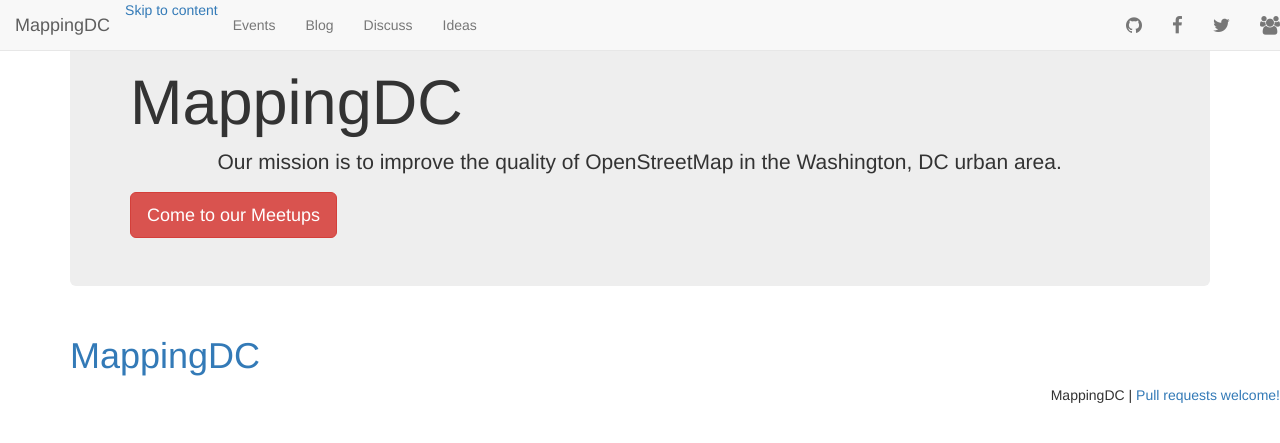
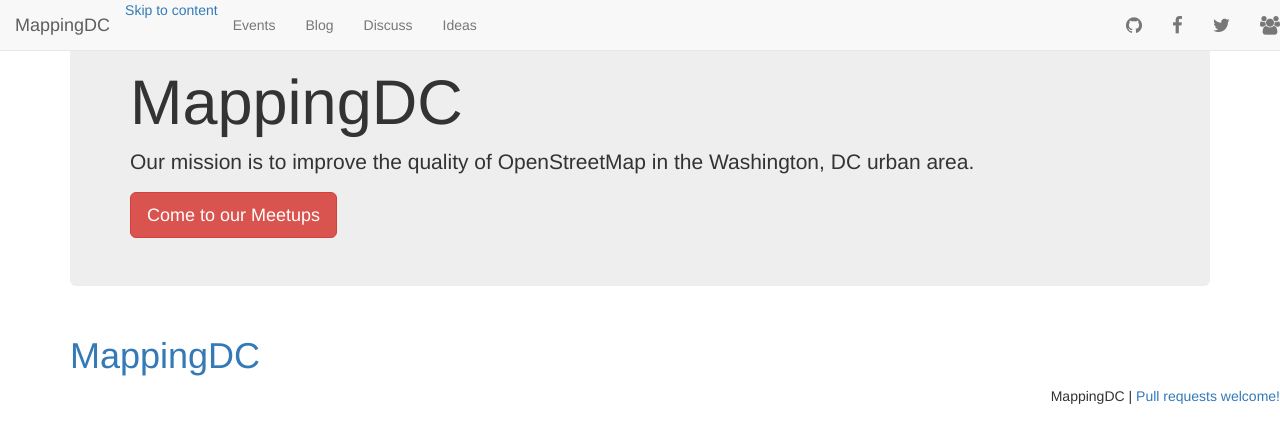
Before and after one commit to mappingdc/website, a Jekyll site: the page htdocs/index.html, which Jekyll copies as it is, in a window 1280 px wide. Shown: the top 443 px of the page. Built offline with Jekyll 4.4.1, drawn with Linux system fonts in a browser that asks for light colours; nearby versions of some CDN libraries; comment, search, counter and statistics services are not loaded.

Commit message:
* Header stuff

```diff
--- a/_includes/header.html
+++ b/_includes/header.html
@@ -35,15 +35,15 @@
 	<div class="mdc-container">
 		<div class="mdc-hero">
 			<h1>MappingDC</h1>
-			<p class="">
+			<p>
 Our mission is to improve the quality of OpenStreetMap in the Washington, DC urban area.
 			</p>
 <!--
-<a class="btn btn-success btn-lg" href="/projects">Checkout our Projects</a>
+<a class="mdc-button" href="/projects">Checkout our Projects</a>
 -->
 <a class="mdc-button" href="http://www.meetup.com/mappingdc">Come to our Meetups</a>
 <!--
-<a class="btn btn-primary btn-lg" href="http://signup.mappingdc.org">Get our Newsletter</a>
+<a class="mdc-button" href="http://signup.mappingdc.org">Get our Newsletter</a>
 -->
 		</div>
 	</div>
--- a/htdocs/index.html
+++ b/htdocs/index.html
@@ -55,23 +55,13 @@
 				</ul>
 			</div>
 		</nav>
-		 <div id="banner" class="carousel slide" data-ride="carousel" data-interval="10000">
-<!--
-			<ol class="carousel-indicators">
-				 <li data-target="#banner" data-slide-to="0" class="active"></li>
-				 <li data-target="#banner" data-slide-to="1"></li>
-			 </ol>
--->
-			 <div class="carousel-inner">
-				<div class="item active">
-					<div class="container">
-						<div class="jumbotron col-md-12">
-							<h1>MappingDC</h1>
-							<div class="row">
-								<p class="lead col-md-10 col-md-offset-1">
+		 <div id="Banner">
+			<div class="container">
+				<div class="jumbotron col-md-12">
+					<h1>MappingDC</h1>
+					<p>
 Our mission is to improve the quality of OpenStreetMap in the Washington, DC urban area.
-								</p>
-							</div>
+					</p>
 <!--
 <a class="btn btn-success btn-lg" href="/projects">Checkout our Projects</a>
 -->
@@ -79,18 +69,8 @@ Our mission is to improve the quality of OpenStreetMap in the Washington, DC urb
 <!--
 <a class="btn btn-primary btn-lg" href="http://signup.mappingdc.org">Get our Newsletter</a>
 -->
-						</div>
-					</div>
 				</div>
 			</div>
-<!--
-			<a class="left carousel-control" href="#banner" data-slide="prev">
-				<span class="glyphicon glyphicon-chevron-left"></span>
-			</a>
-			<a class="right carousel-control" href="#banner" data-slide="next">
-				<span class="glyphicon glyphicon-chevron-right"></span>
-			</a>
--->
 		</div>
 		<div class="container">
 <h1><a href="http://mappingdc.org/drupal7">MappingDC</a></h1>
```
